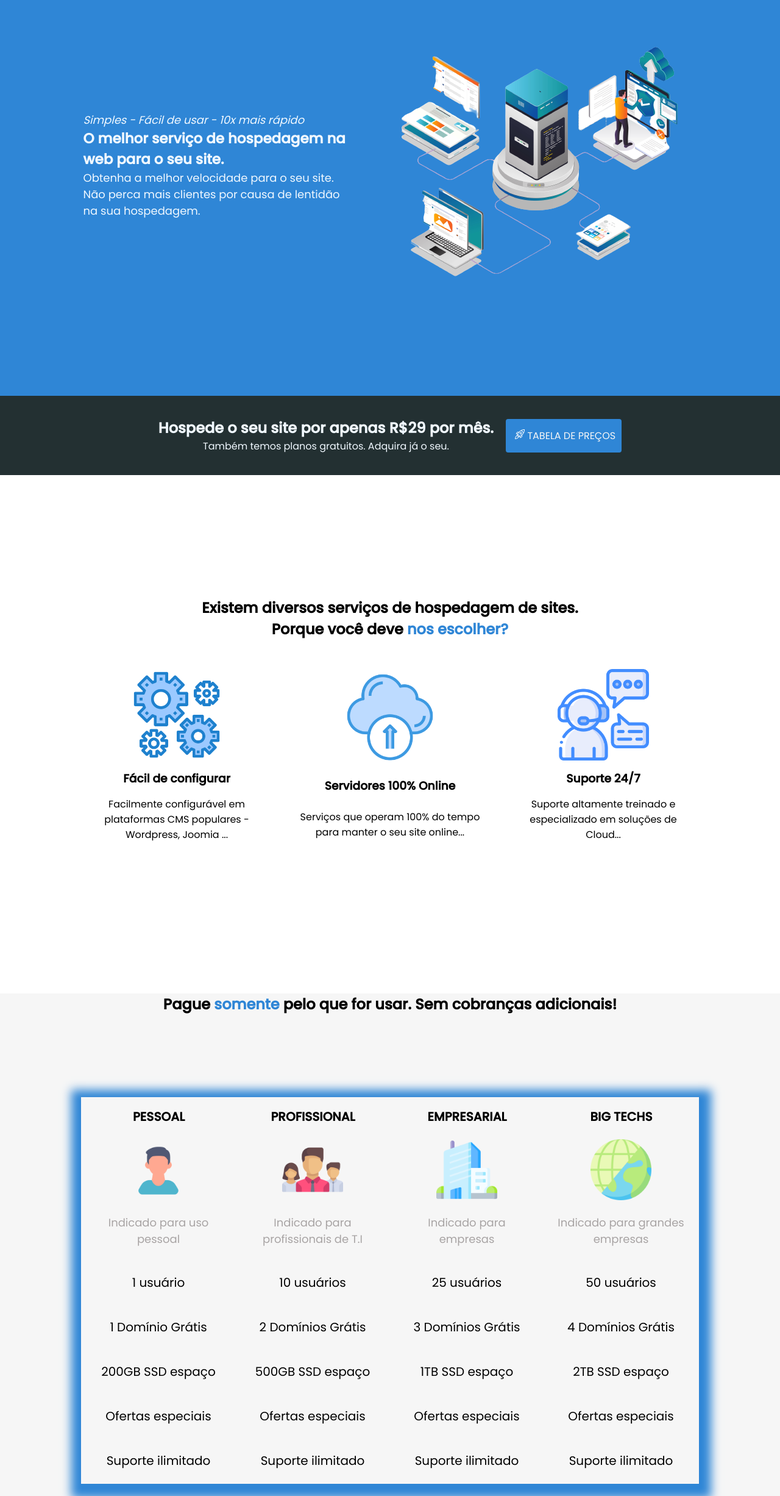
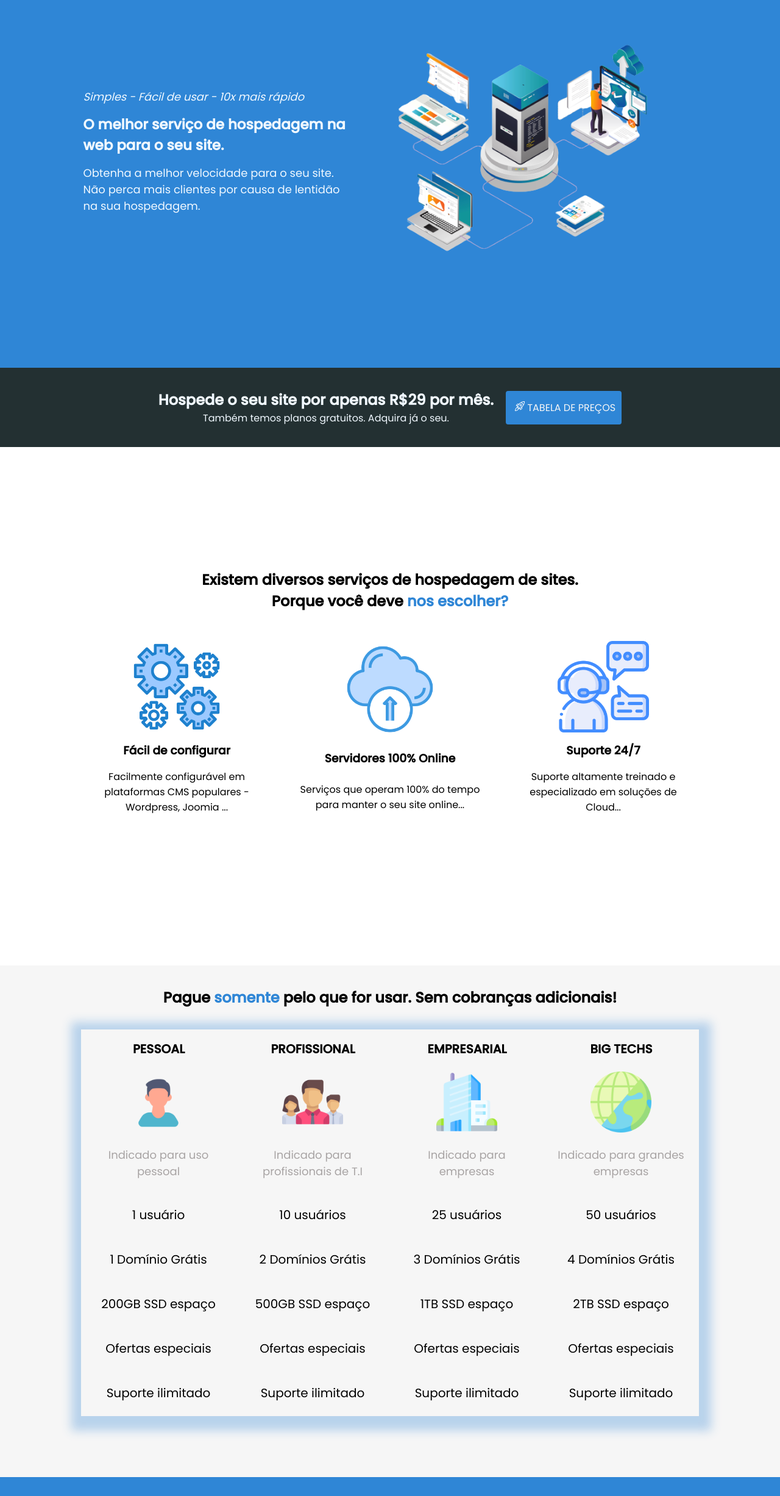
Before and after one commit to Rafael-S-J-J/projeto-servico-de-hospedagem, a plain HTML site: page index.html in a window 1280 px wide. Shown: the part 107-2560 px from the top of the page at 61% size. Drawn offline with Linux system fonts and the light colour scheme.

Commit message:
Alterações do CSS, adptando a telas menores

```diff
--- a/home.css/style.css
+++ b/home.css/style.css
@@ -97,7 +97,7 @@ html{
             flex-wrap: wrap; }
 
         .secao-imagem-banner img{
-            width: 100%;
+            width: 90%;
         }
 
         .secao-texto-banner{
@@ -109,7 +109,10 @@ html{
             justify-content: space-between;}
 
             .secao-texto-banner h3{
-            font-size: 23px;}
+            font-size: 23px;
+            margin-top: 15px;
+            margin-bottom: 15px;}
+
 
 .secao-anuncio{
     padding: 35px 10px;
@@ -223,7 +226,7 @@ html{
 .tabela-planos{
     background-color: #f6f6f6;
     text-align: center;
-    padding: 100px 0px;
+    padding-bottom: 100px;
 
     display: flex;
     flex-direction: column;
@@ -240,15 +243,20 @@ html{
     flex-wrap: wrap;
     justify-content: center;
 
-    align-items: center;
     background-color: #f6f6f6;
-    padding: 0px 10px
+    padding: 0px 10px;
+    padding-top: 35px
+}
+
+.titulo-tabela h2{
+    text-align: center;
 }
 
 table{
     margin-top: 35px;
-    box-shadow: 2px 6px 15px 18px #2f86d6;
-    font-size: 20px;      }
+    box-shadow: 2px 6px 15px 18px #2f85d64f;
+    font-size: 20px;
+          }
 
 thead th{
     padding-top: 15px;}
```
Also changed, not shown: index.html (+1 -3 lines), secao precos/precos.css/estilo_precos.css (+11 -1 lines).
